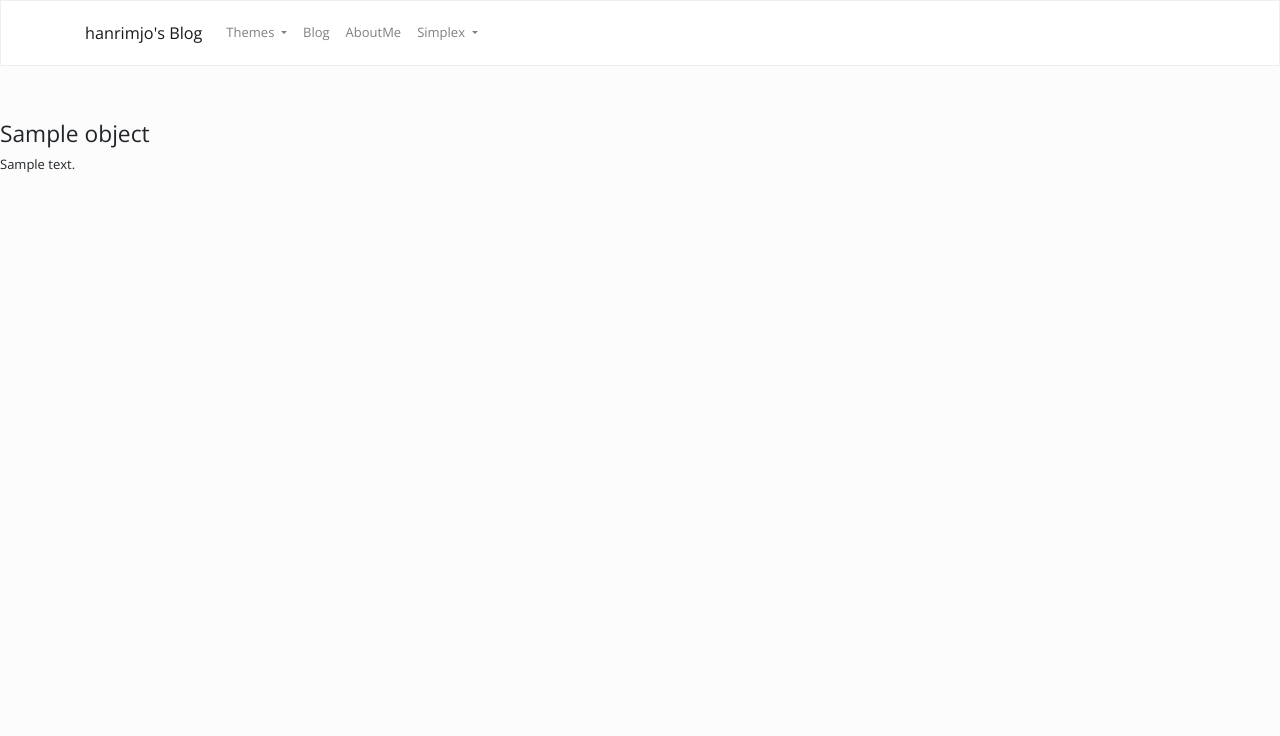
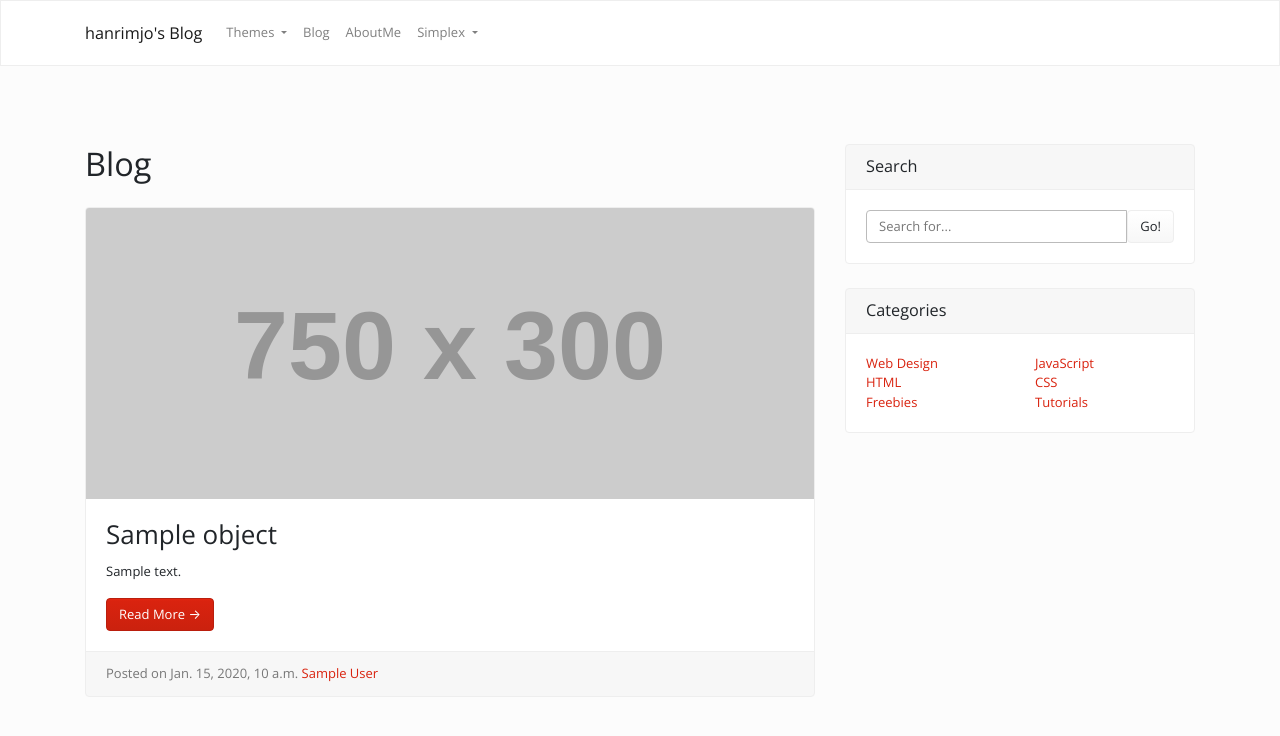
Before and after one commit to hanrimJO/myblog, a Django app: template blog/templates/blog/post_list.html in a window 1280 px wide. Shown: the top 736 px of the page. Run offline with Django 3.2, Linux system fonts and the light colour scheme; the template is opened without the code that fills it: most values are stand-ins (such as "Sample title", 1, 10 or a date in 2020); grey boxes labelled with a size stand in for pictures from a placeholder-image service; some libraries are stand-ins or nearby versions.

Commit message:
blog: Add grid system on postlist.html

```diff
--- a/blog/templates/blog/post_list.html
+++ b/blog/templates/blog/post_list.html
@@ -75,10 +75,87 @@
     </div>
 </div>
 
-{% for p in object_list %}
-<h3>{{ p.title }}</h3>
-<p>{{ p.content }}</p>
-{% endfor %}
+<div class="container">
+    <div class="row">
+
+        <!-- Blog Entries Column -->
+        <div class="col-md-8">
+
+            <h1 class="my-4">Blog</h1>
+
+            <!-- Blog Post -->
+            {% for p in object_list %}
+            <div class="card mb-4">
+                <img class="card-img-top" src="http://placehold.it/750x300" alt="Card image cap">
+                <div class="card-body">
+                    <h2 class="card-title">{{ p.title }}</h2>
+                    <p class="card-text">{{ p.content }}</p>
+                    <a href="#" class="btn btn-primary">Read More &rarr;</a>
+                </div>
+                <div class="card-footer text-muted">
+                    Posted on {{ p.created }}
+                    <a href="#">{{ p.author }}</a>
+                </div>
+            </div>
+            {% endfor %}
+        </div>
+
+        <!-- Sidebar Widgets Column -->
+        <div class="col-md-4">
+
+            <!-- Search Widget -->
+            <div class="card my-4">
+                <h5 class="card-header">Search</h5>
+                <div class="card-body">
+                    <div class="input-group">
+                        <input type="text" class="form-control" placeholder="Search for...">
+                        <span class="input-group-btn">
+                <button class="btn btn-secondary" type="button">Go!</button>
+              </span>
+                    </div>
+                </div>
+            </div>
+
+            <!-- Categories Widget -->
+            <div class="card my-4">
+                <h5 class="card-header">Categories</h5>
+                <div class="card-body">
+                    <div class="row">
+                        <div class="col-lg-6">
+                            <ul class="list-unstyled mb-0">
+                                <li>
+                                    <a href="#">Web Design</a>
+                                </li>
+                                <li>
+                                    <a href="#">HTML</a>
+                                </li>
+                                <li>
+                                    <a href="#">Freebies</a>
+                                </li>
+                            </ul>
+                        </div>
+                        <div class="col-lg-6">
+                            <ul class="list-unstyled mb-0">
+                                <li>
+                                    <a href="#">JavaScript</a>
+                                </li>
+                                <li>
+                                    <a href="#">CSS</a>
+                                </li>
+                                <li>
+                                    <a href="#">Tutorials</a>
+                                </li>
+                            </ul>
+                        </div>
+                    </div>
+                </div>
+            </div>
+
+
+        </div>
+
+    </div>
+</div>
 
 <script src="{% static 'js/jquery.min.js' %}"></script>
 <script src="{% static 'js/popper.min.js' %}"></script>
```
